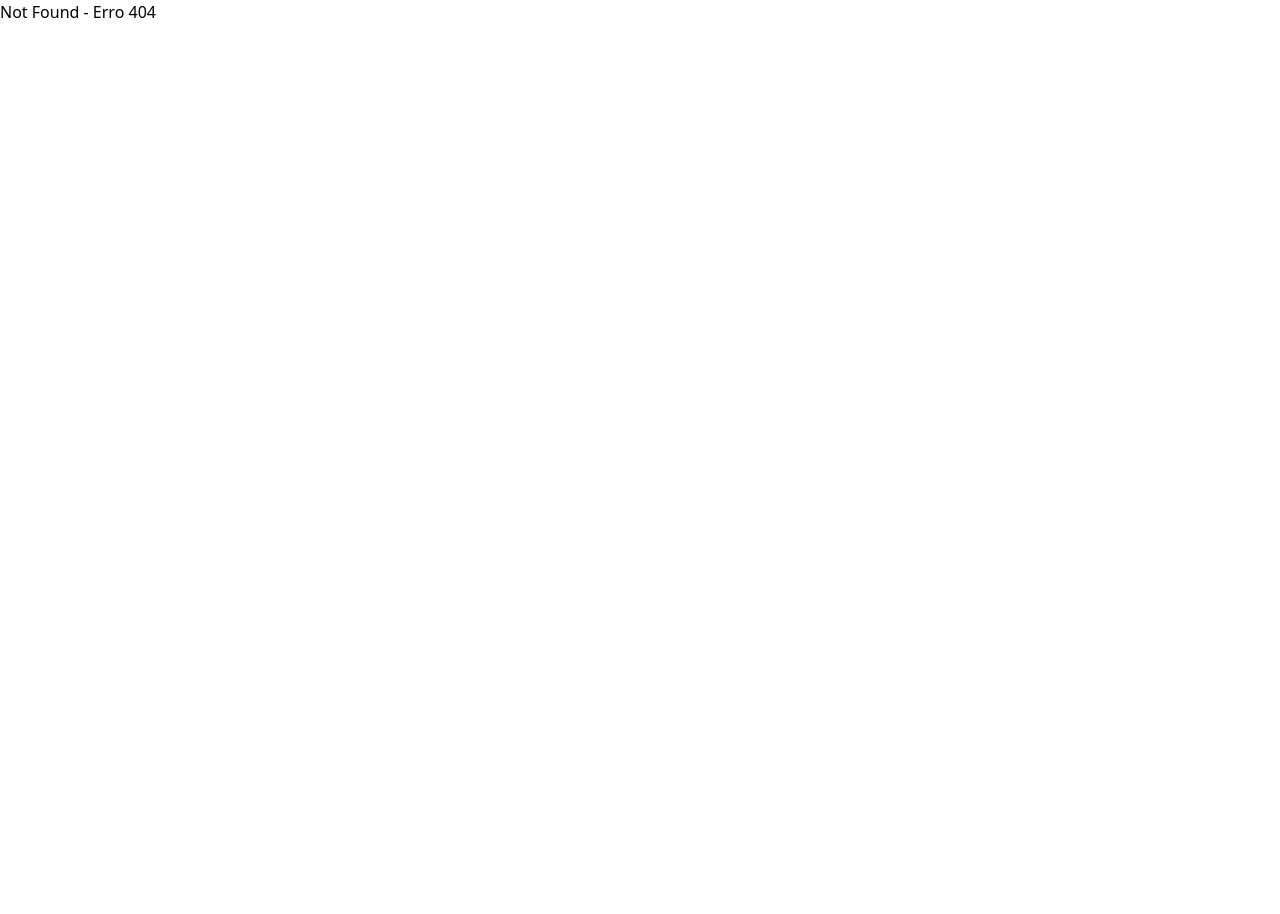
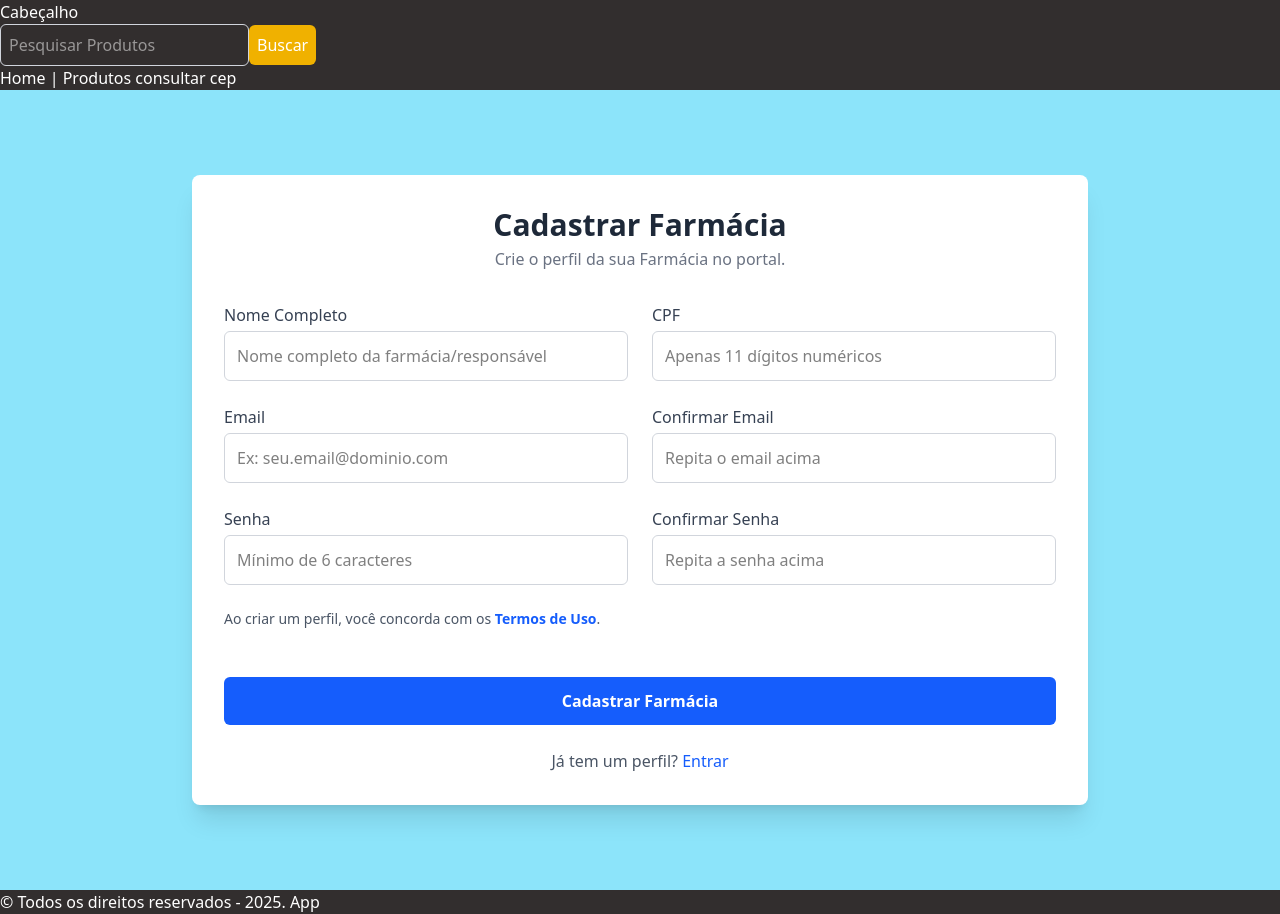
Before and after one commit to 1TDSPF-25/sistema-flow, a React (Vite) app in the folder sistema-flow/: page /Cadastro in a window 1280 px wide. Before the commit this address had no page. Before the commit the page ends 800 px from the top, so only its background shows below. Built offline with nearby package versions, Linux system fonts and the light colour scheme.

Commit message:
:sparkles: feat: Pagina Cadastro

```diff
--- a/sistema-flow/src/globals.css
+++ b/sistema-flow/src/globals.css
@@ -16,7 +16,7 @@
     }
 
     & main{
-        @apply bg-[#732828] text-white h-[60vh] w-[100vw] overflow-auto;
+        @apply bg-[#8ce4fa] text-black h-[60vh] w-[100vw] overflow-auto;
     }
 
     & footer{
--- a/sistema-flow/src/main.tsx
+++ b/sistema-flow/src/main.tsx
@@ -8,6 +8,7 @@ import Home from './routes/Home/index.tsx';
 import Produtos from './routes/Produtos/index.tsx';
 import EditarProdutos from './routes/EditarProdutos/index.tsx';
 import Error from './routes/Error/index.tsx';
+import CadastroFarmacia from './routes/Cadastro/index.tsx';
 
 export function rotaLimitada(elemento:React.ReactElement) {
   return localStorage.getItem('token') ? elemento : <Home/>
@@ -16,6 +17,7 @@ export function rotaLimitada(elemento:React.ReactElement) {
 const router = createBrowserRouter([
     {path:"/", element: <App/>, errorElement:<Error/>, children:[
     {path:"/", element: <Home/>},
+    {path:"/Cadastro", element:( <CadastroFarmacia/>)},
     {path:"/produtos", element:rotaLimitada( <Produtos/>)},
     {path:"/editar/produtos/:id", element: rotaLimitada(<EditarProdutos/>)},
   ]}
--- /dev/null
+++ b/sistema-flow/src/routes/Cadastro/index.tsx
@@ -0,0 +1,200 @@
+import { useForm, type SubmitHandler } from 'react-hook-form'
+import { Link } from 'react-router-dom'
+
+//Tipo de dados do formulário
+interface FormCadastroData {
+  nome: string
+  cpf: string
+  email: string
+  confirmarEmail: string
+  senha: string
+  confirmarSenha: string
+}
+
+// eslint-disable-next-line @typescript-eslint/no-explicit-any
+const MensagemErro = ({ error }: { error: any }) => {
+  return error ? <p className='text-red-500 text-sm mt-1'>{error.message}</p> : null
+}
+
+function CadastroFarmacia() {
+  const {
+    register,
+    handleSubmit,
+    watch,
+    formState: { errors },
+  } = useForm<FormCadastroData>({ shouldUnregister: true })
+
+  const watchEmail = watch('email')
+  const watchSenha = watch('senha')
+
+  const onSubmit: SubmitHandler<FormCadastroData> = async (data) => {
+    console.log('Dados do Formulário Validados', data)
+    alert('Formulário enviado com sucesso!')
+  }
+
+  return (
+    <main className='min-h-screen bg-gray-50 flex items-center justify-center p-4'>
+      <section className='bg-white shadow-xl rounded-lg p-8 w-full max-w-4xl'>
+
+        {/* Título e Subtítulo */}
+        <div className='mb-8 text-center'>
+          <h1 className='text-3xl font-bold text-gray-800'>Cadastrar Farmácia</h1>
+          <p className='text-gray-500 mt-1'>Crie o perfil da sua Farmácia no portal.</p>
+        </div>
+
+        <form onSubmit={handleSubmit(onSubmit)} className='space-y-6'>
+          <fieldset className='space-y-6'>
+
+            {/*Nome e CPF*/}
+            <div className='grid grid-cols-1 md:grid-cols-2 gap-6'>
+
+              {/* Campo NOME */}
+              <div className='flex flex-col'>
+                <label htmlFor='idNome' className='mb-1 font-medium text-gray-700'>Nome Completo</label>
+                <input
+                  type='text'
+                  id='idNome'
+                  placeholder='Nome completo da farmácia/responsável'
+                  className={`p-3 border rounded-md focus:outline-none focus:ring-2 ${errors.nome ? 'border-red-500 focus:ring-red-200' : 'border-gray-300 focus:ring-blue-500'}`}
+                  {...register('nome', {
+                    required: 'Campo obrigatório',
+                    pattern: {
+                      value: /^[A-Za-zÀ-ÖØ-öø-ÿ\s]{3,}$/, // RegEx: Letras e espaços, 3+ caracteres
+                      message: 'Apenas letras e no mínimo 3 caracteres',
+                    },
+                  })}
+                />
+                <MensagemErro error={errors.nome} />
+              </div>
+
+              {/* Campo CPF*/}
+              <div className='flex flex-col'>
+                <label htmlFor='idCpf' className='mb-1 font-medium text-gray-700'>CPF</label>
+                <input
+                  type='text'
+                  id='idCpf'
+                  inputMode='numeric'
+                  placeholder='Apenas 11 dígitos numéricos'
+                  className={`p-3 border rounded-md focus:outline-none focus:ring-2 ${errors.cpf ? 'border-red-500 focus:ring-red-200' : 'border-gray-300 focus:ring-blue-500'}`}
+                  {...register('cpf', {
+                    required: 'Campo obrigatório',
+                    pattern: {
+                      value: /^\d{11}$/, // RegEx: Exatamente 11 dígitos numéricos
+                      message: 'Apenas 11 números, sem pontos ou traços',
+                    },
+                  })}
+                />
+                <MensagemErro error={errors.cpf} />
+              </div>
+            </div>
+
+            {/* Linha 2: Email e Confirmação de Email */}
+            <div className='grid grid-cols-1 md:grid-cols-2 gap-6'>
+              <div className='flex flex-col'>
+                <label htmlFor='idEmail' className='mb-1 font-medium text-gray-700'>Email</label>
+                <input
+                  type='email'
+                  id='idEmail'
+                  placeholder='Ex: seu.email@dominio.com'
+                  className={`p-3 border rounded-md focus:outline-none focus:ring-2 ${errors.email ? 'border-red-500 focus:ring-red-200' : 'border-gray-300 focus:ring-blue-500'}`}
+                  {...register('email', {
+                    required: 'Campo obrigatório',
+                    pattern: {
+                      value: /^[^\s@]+@[^\s@]+\.[^\s@]+$/, // RegEx: Validação básica de email
+                      message: 'Formato de email inválido',
+                    },
+                  })}
+                />
+                <MensagemErro error={errors.email} />
+              </div>
+
+              {/* Campo CONFIRMAR EMAIL */}
+              <div className='flex flex-col'>
+                <label htmlFor='idConfirmarEmail' className='mb-1 font-medium text-gray-700'>Confirmar Email</label>
+                <input
+                  type='email'
+                  id='idConfirmarEmail'
+                  placeholder='Repita o email acima'
+                  className={`p-3 border rounded-md focus:outline-none focus:ring-2 ${errors.confirmarEmail ? 'border-red-500 focus:ring-red-200' : 'border-gray-300 focus:ring-blue-500'}`}
+                  {...register('confirmarEmail', {
+                    required: 'Campo obrigatório',
+                    validate: (valor) => {
+                      return valor === watchEmail || 'Emails não correspondem' // Validação customizada com watch - assistido
+                    },
+                  })}
+                />
+                <MensagemErro error={errors.confirmarEmail} />
+              </div>
+            </div>
+
+            {/* Linha 3: Senha e Confirmação de Senha (Sessão Simplificada) */}
+            <div className='grid grid-cols-1 md:grid-cols-2 gap-6'>
+              <div className='flex flex-col'>
+                <label htmlFor='idSenha' className='mb-1 font-medium text-gray-700'>Senha</label>
+                <input
+                  type='password'
+                  id='idSenha'
+                  placeholder='Mínimo de 6 caracteres'
+                  className={`p-3 w-full border rounded-md focus:outline-none focus:ring-2 ${errors.senha ? 'border-red-500 focus:ring-red-200' : 'border-gray-300 focus:ring-blue-500'}`}
+                  {...register('senha', {
+                    required: 'Campo obrigatório',
+                    minLength: {
+                      value: 6,
+                      message: 'Informe no mínimo 6 caracteres',
+                    },
+                  })}
+                />
+                <MensagemErro error={errors.senha} />
+              </div>
+
+              {/* Campo CONFIRMAR SENHA */}
+              <div className='flex flex-col'>
+                <label htmlFor='idSenhaConfirmada' className='mb-1 font-medium text-gray-700'>Confirmar Senha</label>
+                <input
+                  type='password'
+                  id='idSenhaConfirmada'
+                  placeholder='Repita a senha acima'
+                  className={`p-3 w-full border rounded-md focus:outline-none focus:ring-2 ${errors.confirmarSenha ? 'border-red-500 focus:ring-red-200' : 'border-gray-300 focus:ring-blue-500'}`}
+                  {...register('confirmarSenha', {
+                    required: 'Campo obrigatório',
+                    validate: (valor) => {
+                      return valor === watchSenha || 'Senhas não correspondem' // Validação customizada
+                    },
+                  })}
+                />
+                <MensagemErro error={errors.confirmarSenha} />
+              </div>
+            </div>
+
+            {/* Termos de Uso */}
+            <p className='mt-4 text-sm text-gray-600'>
+              Ao criar um perfil, você concorda com os{' '}
+              <Link to='/' className='font-semibold text-blue-600 hover:text-blue-800'>
+                Termos de Uso
+              </Link>
+              .
+            </p>
+          </fieldset>
+
+          {/* Botão de Submissão */}
+          <button
+            type='submit'
+            className='w-full bg-blue-600 text-white font-bold py-3 rounded-md hover:bg-blue-700 transition duration-300 mt-6'
+          >
+            Cadastrar Farmácia
+          </button>
+        </form>
+
+        {/* Link para login */}
+        <p className='text-center mt-6 text-gray-600'>
+          Já tem um perfil?{' '}
+          <Link to='/login' className='text-blue-600 font-medium hover:text-blue-800'>
+            Entrar
+          </Link>
+        </p>
+      </section>
+    </main>
+  )
+}
+
+export default CadastroFarmacia
```
